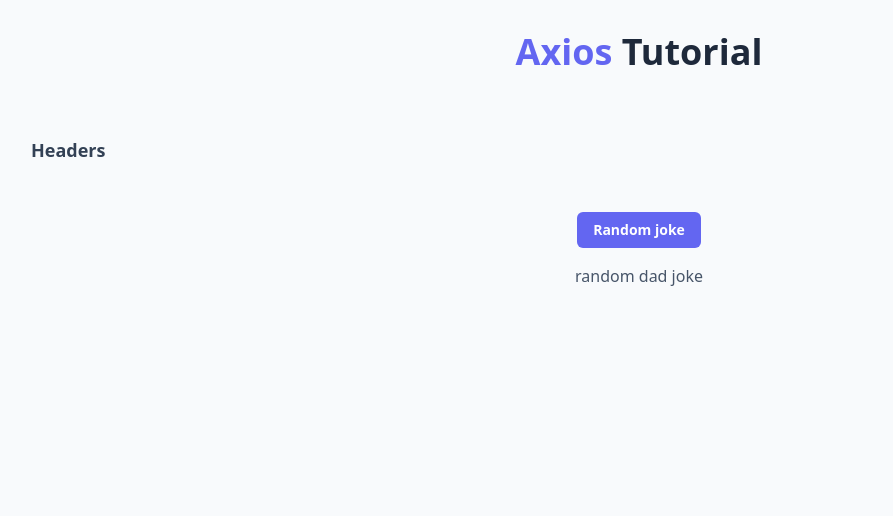
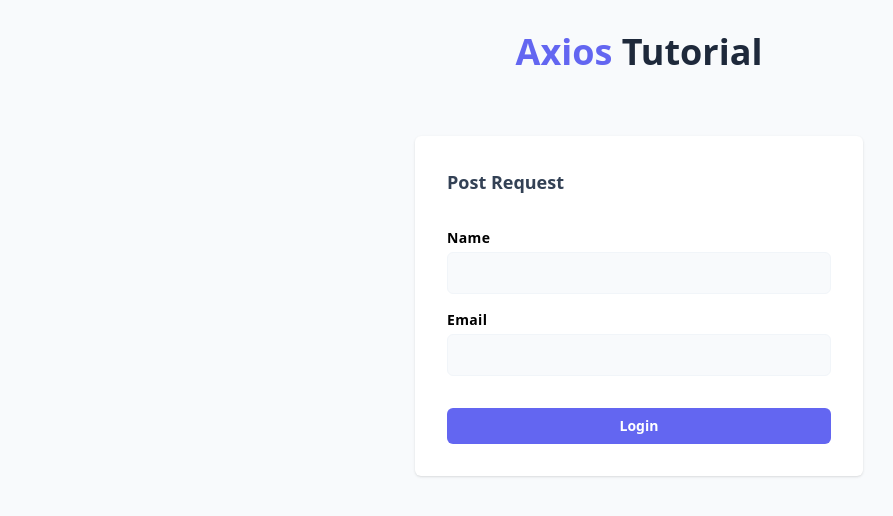
Before and after one commit to leoziondev/yt-coding-addict-react-axios, a React (Vite) app: page / in a window 1280 px wide. Shown: the top 516 px of the page, without its empty margins (1-894 px from the left). Built offline with nearby package versions, Linux system fonts and the light colour scheme.

Commit message:
post request

```diff
--- a/src/App.jsx
+++ b/src/App.jsx
@@ -1,13 +1,12 @@
 import { Container } from "./components/ui/Container"
-import { FirstRequest } from "./pages/01-first-request"
-import { Headers } from "./pages/02-headers"
+import { PostRequest } from "./pages/03-post-request"
 
 export const App = () => {
 
   return (
     <Container>
       <h1 className="text-4xl text-indigo-500 font-bold text-center py-8">Axios <span className="text-slate-800">Tutorial</span></h1>
-      <Headers />
+      <PostRequest />
     </Container>
   )
 }
--- /dev/null
+++ b/src/pages/03-post-request.jsx
@@ -0,0 +1,61 @@
+import { useState } from "react"
+import { Main } from "../components/ui/Main"
+import { MainTitle } from "../components/ui/MainTitle"
+import { api } from "../lib/axios"
+
+export const PostRequest = () => {
+  const [name, setName] = useState('')
+  const [email, setEmail] = useState('')
+
+  const handleSubmit = async (e) => {
+    e.preventDefault()
+
+    try {
+      const res = await api.post('/axios-tutorial-post', {
+        name,
+        email
+      })
+
+      console.log(res.data)
+    } catch (error) {
+      console.log(error.response)
+    }
+  }
+
+  return (
+    <Main>
+      <section className="max-w-md mx-auto bg-white shadow rounded-md p-8">
+        <MainTitle title="Post Request" />
+        <form onSubmit={handleSubmit} className="mt-8">
+          <div className="flex flex-col">
+            <label htmlFor="name" className="font-semibold text-sm tracking-wide">Name</label>
+            <input
+              type="text"
+              id="name"
+              value={name}
+              onChange={(e) => setName(e.target.value)}
+              className="bg-slate-50 border border-slate-100 rounded-md py-2 px-4 mt-1"
+            />
+          </div>
+          <div className="flex flex-col mt-4">
+            <label htmlFor="email" className="font-semibold text-sm tracking-wide">Email</label>
+            <input
+              type="email"
+              id="email"
+              value={email}
+              onChange={(e) => setEmail(e.target.value)}
+              className="bg-slate-50 border border-slate-100 rounded-md py-2 px-4 mt-1"
+            />
+          </div>
+          <div className="mt-8">
+          <button
+            type="submit"
+            className="w-full bg-indigo-500 hover:bg-indigo-600 text-white font-semibold text-sm rounded-md py-2 px-4">
+            Login
+          </button>
+          </div>
+        </form>
+      </section>
+    </Main>
+  )
+}
```
